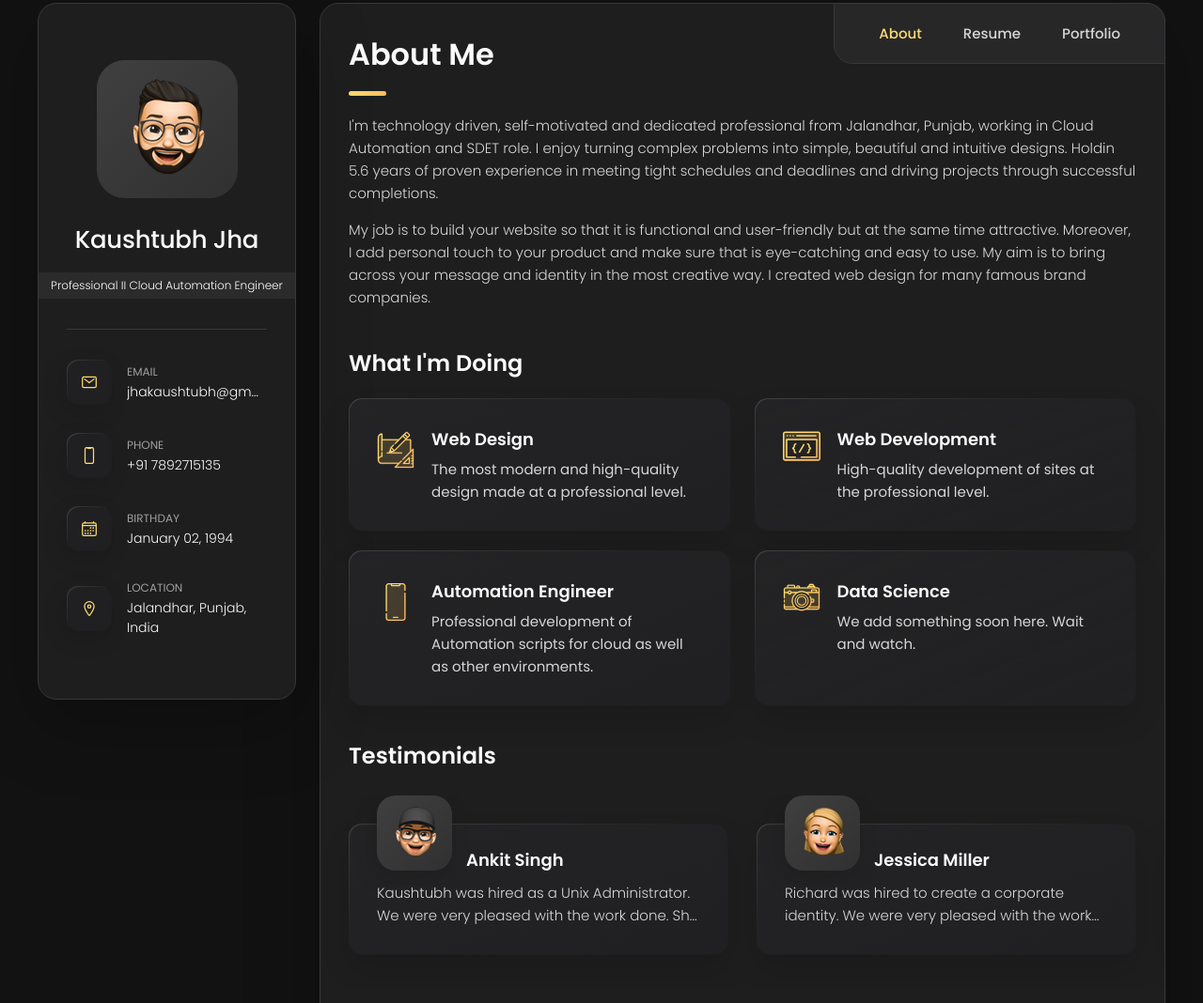
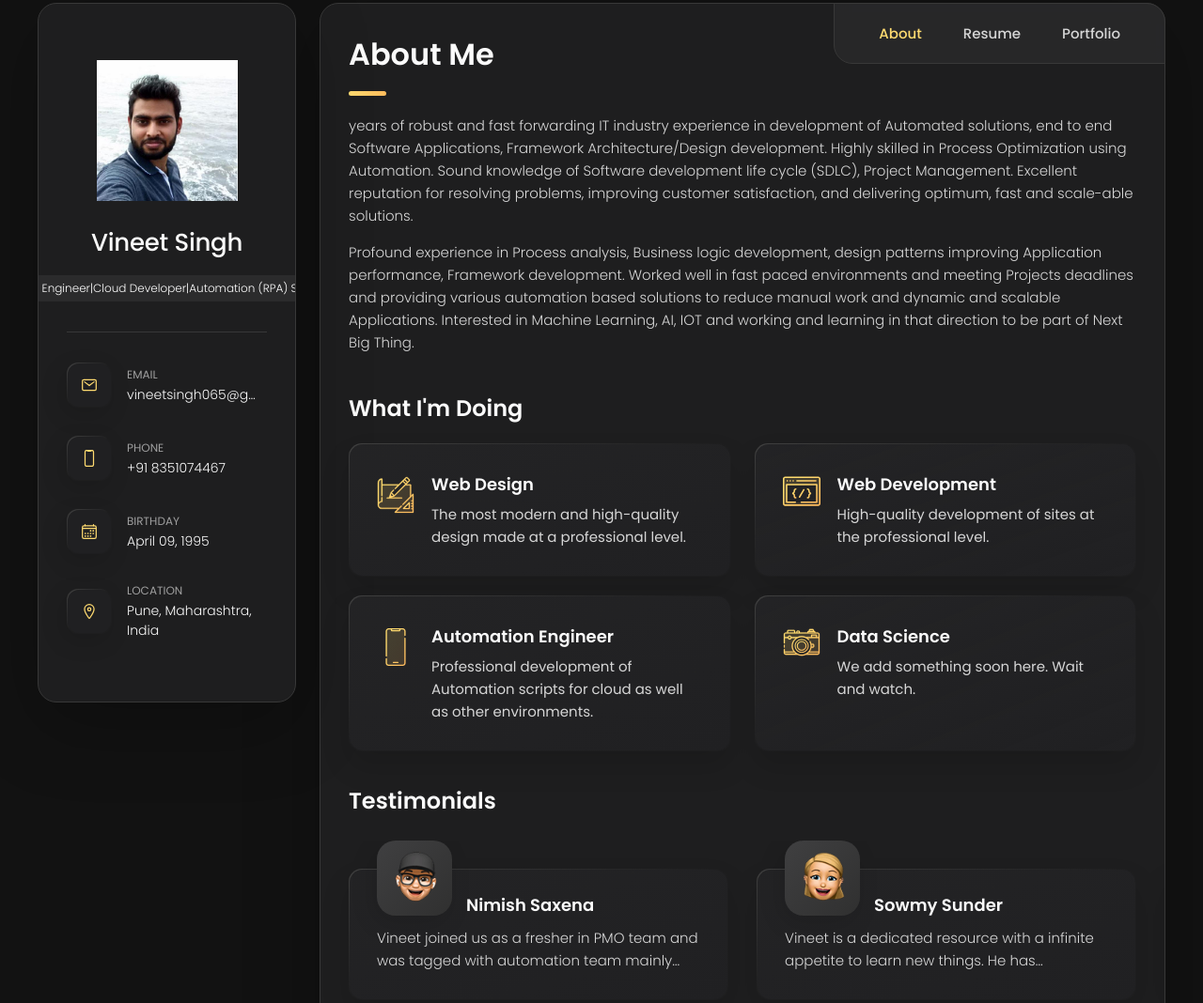
Before and after one commit to vineetsingh065/portfolio, a plain HTML site: page index.html in a window 1280 px wide. Shown: the part 57-1125 px from the top of the page at 94% size. Drawn offline with nearby package versions, Linux system fonts and the light colour scheme.

Commit message:
make it better4

```diff
--- a/index.html
+++ b/index.html
@@ -42,13 +42,13 @@
       <div class="sidebar-info">
 
         <figure class="avatar-box">
-          <img src="./assets/images/my-avatar.png" alt="Richard hanrick" width="80">
+          <img src="./assets/images/port.JPG" alt="Vineet Singh" width="80">
         </figure>
 
         <div class="info-content">
-          <h1 class="name" title="Richard hanrick">Kaushtubh Jha</h1>
+          <h1 class="name" title="Richard hanrick">Vineet Singh</h1>
 
-          <p class="title">Professional II Cloud Automation Engineer</p>
+          <p class="title">Software Engineer|Cloud Developer|Automation (RPA) Specialist</p>
         </div>
 
         <button class="info_more-btn" data-sidebar-btn>
@@ -74,7 +74,7 @@
             <div class="contact-info">
               <p class="contact-title">Email</p>
 
-              <a href="mailto:jhakaushtubh@gmail.com" class="contact-link">jhakaushtubh@gmail.com</a>
+              <a href="mailto:vineetsingh065@gmail.com" class="contact-link">vineetsingh065@gmail.com</a>
             </div>
 
           </li>
@@ -88,7 +88,7 @@
             <div class="contact-info">
               <p class="contact-title">Phone</p>
 
-              <a href="tel:+12133522795" class="contact-link">+91 7892715135</a>
+              <a href="tel:+12133522795" class="contact-link">+91 8351074467</a>
             </div>
 
           </li>
@@ -102,7 +102,7 @@
             <div class="contact-info">
               <p class="contact-title">Birthday</p>
 
-              <time datetime="1982-06-23">January 02, 1994</time>
+              <time datetime="1982-06-23">April 09, 1995</time>
             </div>
 
           </li>
@@ -116,7 +116,7 @@
             <div class="contact-info">
               <p class="contact-title">Location</p>
 
-              <address>Jalandhar, Punjab, India</address>
+              <address>Pune, Maharashtra, India</address>
             </div>
 
           </li>
@@ -210,19 +210,17 @@
 
         <section class="about-text">
           <p>
-            I'm technology driven, self-motivated and dedicated professional from Jalandhar, Punjab, working in Cloud Automation and SDET role.
-            I enjoy
-            turning complex problems into simple, beautiful and intuitive designs.
-			Holdin 5.6 years of proven experience in meeting tight schedules and deadlines and driving projects through successful completions.
+            years of robust and fast forwarding IT industry experience in development of Automated solutions, end to end Software Applications, Framework Architecture/Design development. Highly skilled in Process Optimization using Automation.
+Sound knowledge of Software development life cycle (SDLC), Project Management.
+Excellent reputation for resolving problems, improving customer satisfaction, and delivering optimum, fast and scale-able solutions.
+
 
           </p>
 
           <p>
-            My job is to build your website so that it is functional and user-friendly but at the same time attractive.
-            Moreover, I
-            add personal touch to your product and make sure that is eye-catching and easy to use. My aim is to bring
-            across your
-            message and identity in the most creative way. I created web design for many famous brand companies.
+            Profound experience in Process analysis, Business logic development, design patterns improving Application performance, Framework development.
+Worked well in fast paced environments and meeting Projects deadlines and providing various automation based solutions to reduce manual work and dynamic and scalable Applications.
+Interested in Machine Learning, AI, IOT and working and learning in that direction to be part of Next Big Thing.
           </p>
         </section>
 
@@ -324,15 +322,14 @@
                   <img src="./assets/images/avatar-1.png" alt="Ankit Singh" width="60" data-testimonials-avatar>
                 </figure>
 
-                <h4 class="h4 testimonials-item-title" data-testimonials-title>Ankit Singh</h4>
+                <h4 class="h4 testimonials-item-title" data-testimonials-title>Nimish Saxena</h4>
 
                 <div class="testimonials-text" data-testimonials-text>
                   <p>
-                    Kaushtubh was hired as a Unix Administrator. We were very pleased with the work done. She has a
-                    lot of experience
-                    and is very concerned about the needs of client. Lorem ipsum dolor sit amet, ullamcous cididt
-                    consectetur adipiscing
-                    elit, seds do et eiusmod tempor incididunt ut laborels dolore magnarels alia.
+                    Vineet joined us as a fresher in PMO team and was tagged with automation team mainly around VBA, HTML & selenium
+					coding. He had excelled very well in the role and was leading the coding effort.
+					Best aspect about vineet is that he is very keen to find technical solution by himself by researching the bug,
+					blocker or in any new coding challenge with minimal guidance.
                   </p>
                 </div>
 
@@ -346,15 +343,16 @@
                   <img src="./assets/images/avatar-2.png" alt="Jessica miller" width="60" data-testimonials-avatar>
                 </figure>
 
-                <h4 class="h4 testimonials-item-title" data-testimonials-title>Jessica miller</h4>
+                <h4 class="h4 testimonials-item-title" data-testimonials-title>Sowmy Sunder</h4>
 
                 <div class="testimonials-text" data-testimonials-text>
                   <p>
-                    Richard was hired to create a corporate identity. We were very pleased with the work done. She has a
-                    lot of experience
-                    and is very concerned about the needs of client. Lorem ipsum dolor sit amet, ullamcous cididt
-                    consectetur adipiscing
-                    elit, seds do et eiusmod tempor incididunt ut laborels dolore magnarels alia.
+                    Vineet is a dedicated resource with a infinite appetite to learn new things.
+					He has developed countless assets/automations for our project helping us save lot of man hours as well as USD.
+					He is thoroughly hands on with Selenium and excel VBA.
+					I have worked more than two years with him and witnessed his quick progress from a fresher to a
+					dependable professional who delivers as per commitment. He is a team player who jells up with others quickly
+					and with his positivity influences others too for good. Keep up the great work Vineet
                   </p>
                 </div>
 
@@ -368,15 +366,11 @@
                   <img src="./assets/images/avatar-3.png" alt="Emily evans" width="60" data-testimonials-avatar>
                 </figure>
 
-                <h4 class="h4 testimonials-item-title" data-testimonials-title>Emily evans</h4>
+                <h4 class="h4 testimonials-item-title" data-testimonials-title>Abhilash Ghanathe</h4>
 
                 <div class="testimonials-text" data-testimonials-text>
                   <p>
-                    Kaushtubh was hired to create a corporate identity. We were very pleased with the work done. She has a
-                    lot of experience
-                    and is very concerned about the needs of client. Lorem ipsum dolor sit amet, ullamcous cididt
-                    consectetur adipiscing
-                    elit, seds do et eiusmod tempor incididunt ut laborels dolore magnarels alia.
+                    He is a very good team player and played a major contribution in delivering many assets in our project and very well versed in Selenium and python coding perspective.Quick learner in many aspects. i am one of them who worked under his guidance and learnt a few coding part to enhance my skill
                   </p>
                 </div>
 
@@ -390,15 +384,12 @@
                   <img src="./assets/images/avatar-4.png" alt="Henry william" width="60" data-testimonials-avatar>
                 </figure>
 
-                <h4 class="h4 testimonials-item-title" data-testimonials-title>Henry william</h4>
+                <h4 class="h4 testimonials-item-title" data-testimonials-title>Sagar Jadhav</h4>
 
                 <div class="testimonials-text" data-testimonials-text>
                   <p>
-                    Kaushtubh was hired to create a corporate identity. We were very pleased with the work done. She has a
-                    lot of experience
-                    and is very concerned about the needs of client. Lorem ipsum dolor sit amet, ullamcous cididt
-                    consectetur adipiscing
-                    elit, seds do et eiusmod tempor incididunt ut laborels dolore magnarels alia.
+                    I have worked with Vineet for 2 years and it was a very good experience ,He joined company @fresher level but his understanding and approach towards learning new things and to complete the task is recommendable .
+He very fast learner and good team player . The tasks assign to him will be always delivered on time without any escalation . His area of interest is Automation so he is always bringing new ideas to automate the things and reduce manual efforts .He also trained few folks in team in automation area
                   </p>
                 </div>
 
@@ -432,7 +423,7 @@
               <img src="./assets/images/icon-quote.svg" alt="quote icon">
             </div>
 
-            <div class="modal-content">
+            <!-- <div class="modal-content">
 
               <h4 class="h3 modal-title" data-modal-title>Daniel lewis</h4>
 
@@ -448,7 +439,7 @@
                 </p>
               </div>
 
-            </div>
+            </div> -->
 
           </section>
 
```
Also changed, not shown: assets/images/port.JPG (added).
